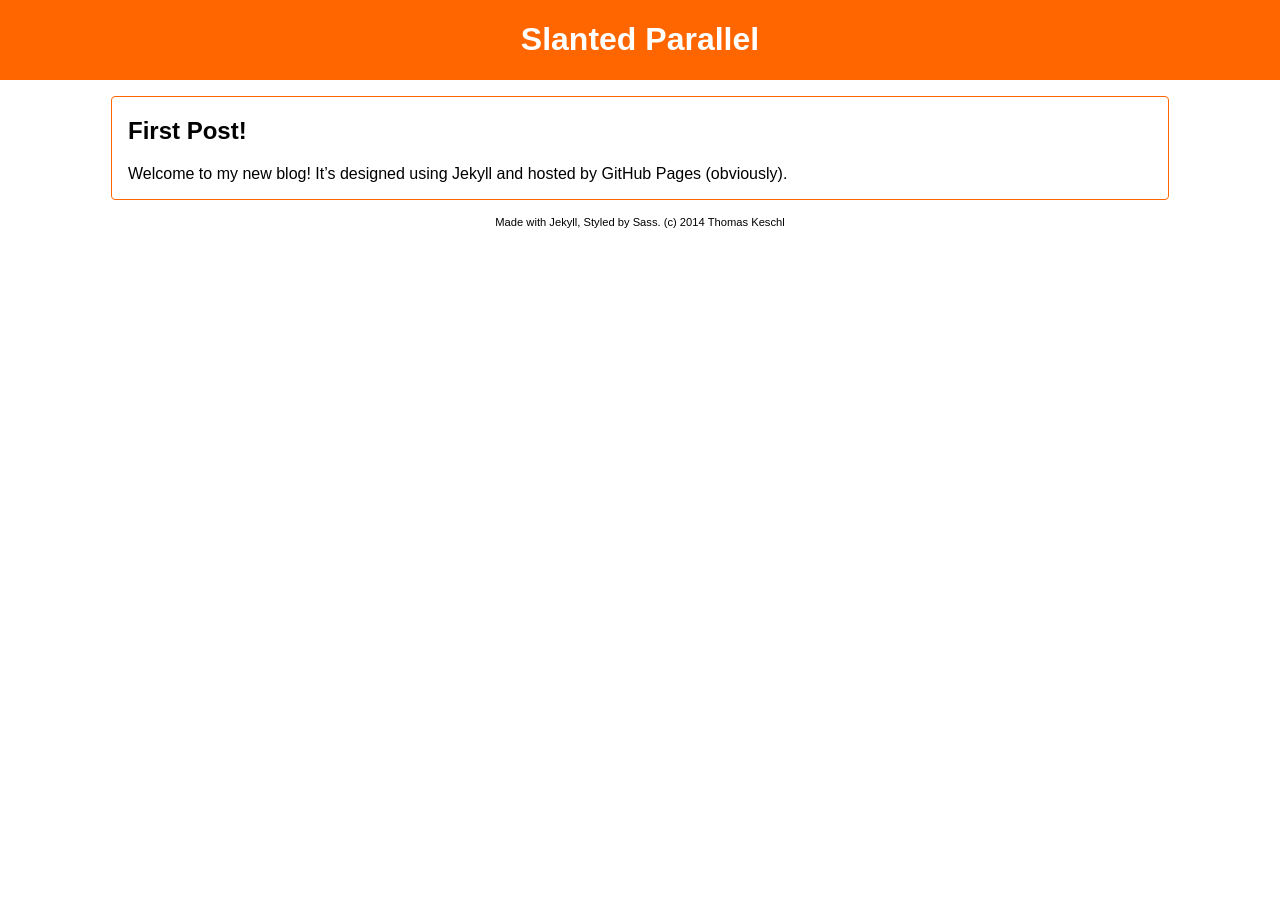
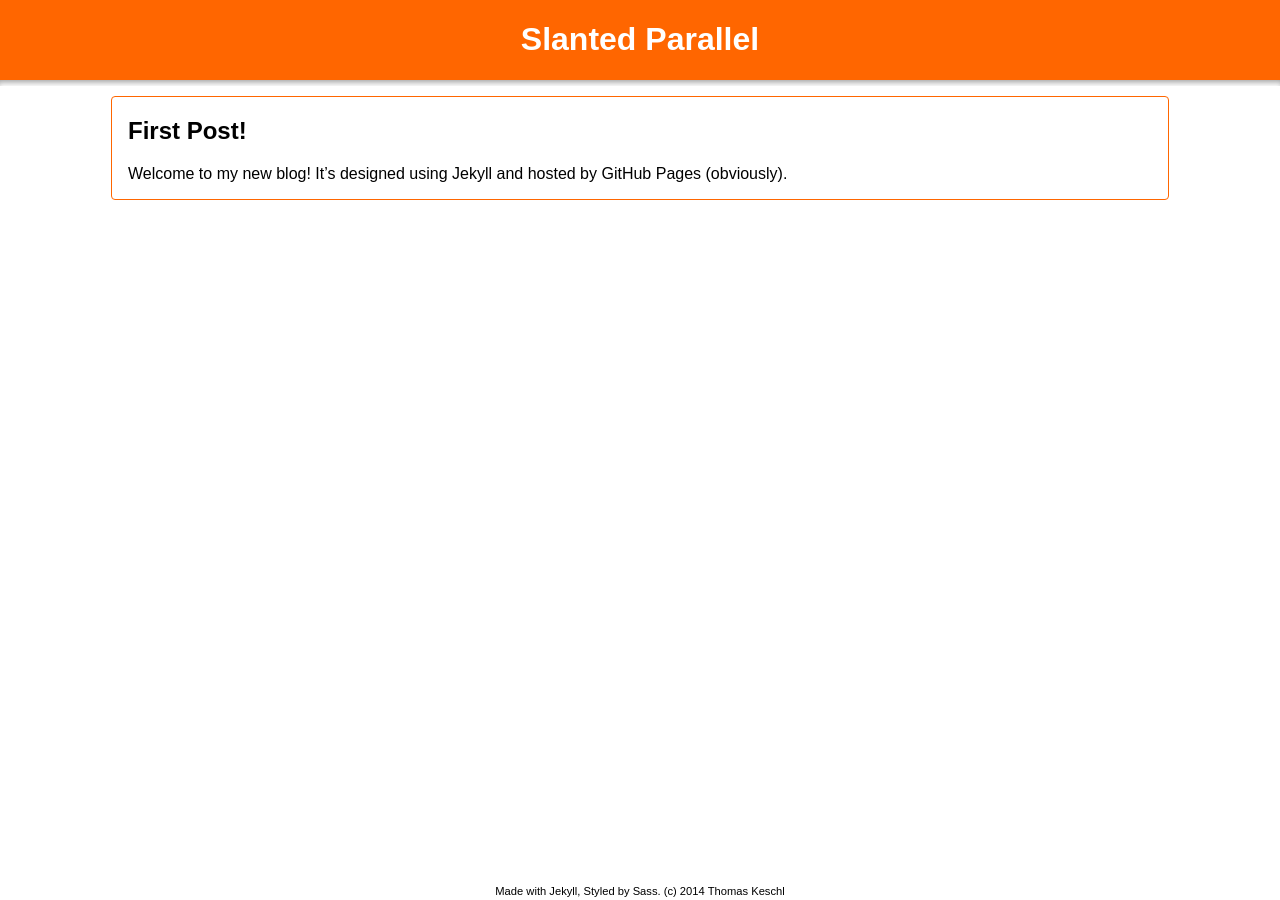
Before and after one commit to thomaskeschl/thomaskeschl.github.io, a Jekyll site: the page built from index.html, in a window 1280 px wide. Built offline with Jekyll 4.4.1, drawn with Linux system fonts in a browser that asks for light colours.

Commit message:
Add fixed header effect with drop shadow.

```diff
--- a/_includes/footer.html
+++ b/_includes/footer.html
@@ -1,5 +1,9 @@
-    <footer>
-      Made with Jekyll, Styled by Sass. (c) {{site.time | date: "%Y"}} Thomas Keschl
-    </footer>
+        </div>
+        <div class="drop-shadow"></div>
+      </main>
+      <footer>
+        Made with Jekyll, Styled by Sass. (c) {{site.time | date: "%Y"}} Thomas Keschl
+      </footer>
+    </div>
   </body>
 </html>
--- a/_includes/header.html
+++ b/_includes/header.html
@@ -9,6 +9,9 @@
     <link rel="stylesheet" type="text/css" href="/css/styles.css">
   </head>
   <body>
-  <header>
-    <h1>{{ site.title }}</h1>
-  </header>
+  <div class="body-container">
+    <header>
+      <h1>{{ site.title }}</h1>
+    </header>
+    <main>
+      <div class="main-container">
--- a/css/styles.scss
+++ b/css/styles.scss
@@ -16,6 +16,25 @@
   margin: 0;
 }
 
+.flex-column {
+  display: flex;
+  flex-direction: column;
+}
+
+.flex-column-units {
+  @extend .flex-column;
+  flex: 1;
+}
+
+.body-container {
+  @extend .flex-column;
+  position: absolute;
+  top: 0;
+  right: 0;
+  bottom: 0;
+  left: 0;
+}
+
 header {
   display: flex;
   justify-content: center;
@@ -32,6 +51,18 @@
   color: $secondary-highlight-color;
 }
 
+main {
+  @extend .flex-column-units;
+  position: relative;
+}
+
+.main-container {
+  @extend main;
+  display: block;
+  overflow-y: auto;
+  overflow-x: hidden;
+}
+
 .small-post {
   width: $post-width;
   margin: 1em auto;
@@ -40,7 +71,17 @@
   padding: 0 1em;
 }
 
+.drop-shadow {
+  position: absolute;
+  top: 0;
+  left: 0;
+  right: 0;
+  height: 6px;
+  box-shadow: inset 0px 5px 6px -3px rgba(0, 0, 0, 0.4);
+}
+
 footer {
+  padding: .25em 0;
   text-align: center;
   font-size: $tiny-text;
 }
```
